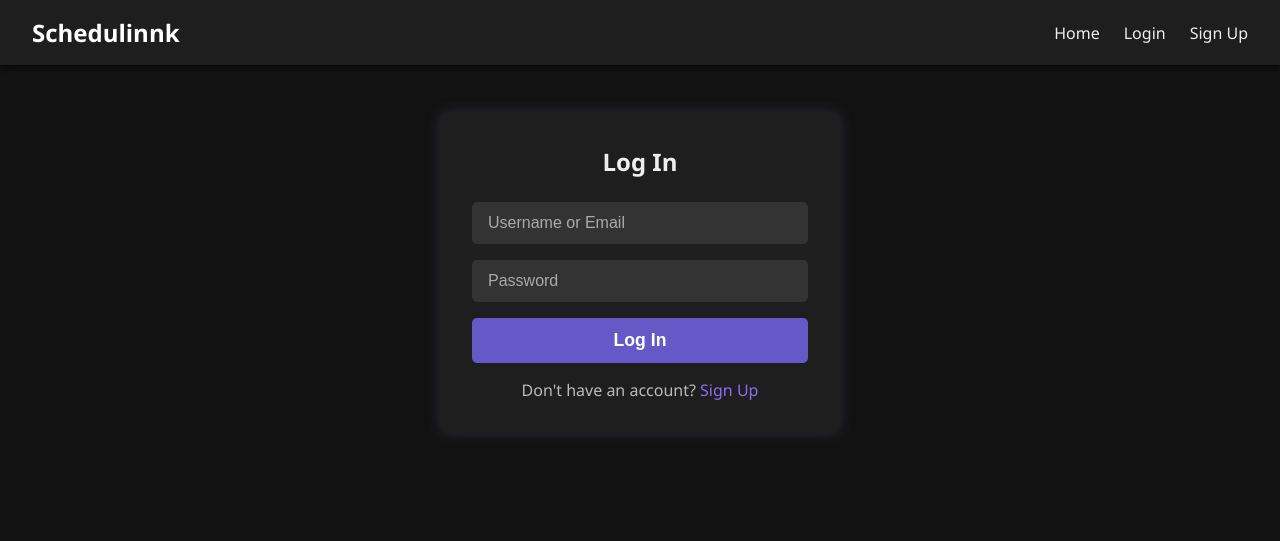
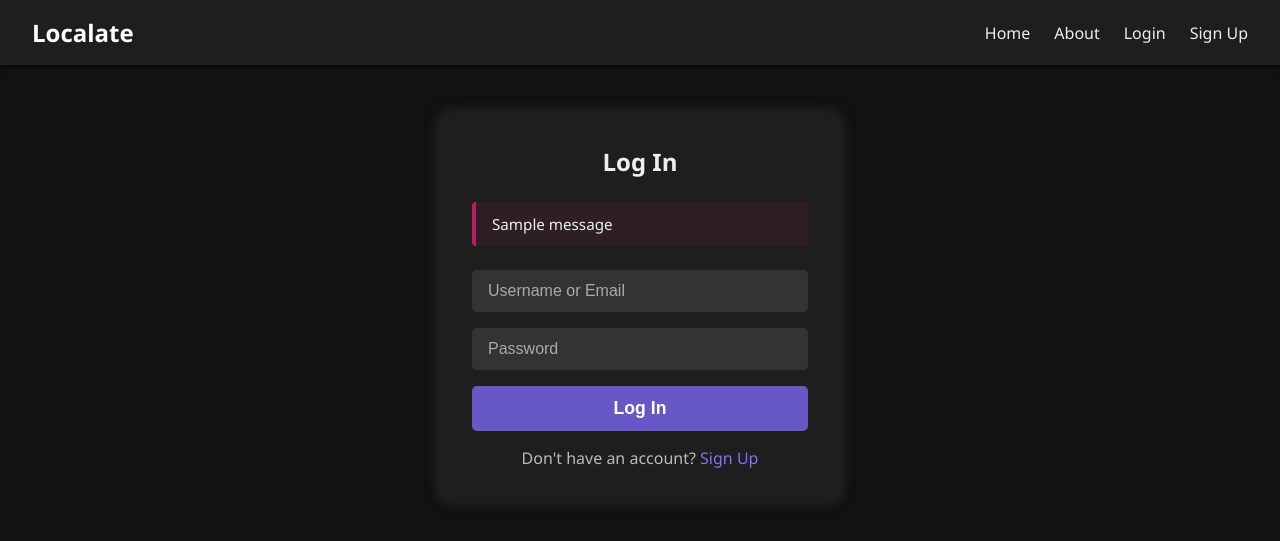
Before and after one commit to Satvir092/Localate, a Flask app: page /login in a window 1280 px wide. Shown: the top 541 px of the page. Run offline with Flask 3, Linux system fonts and the light colour scheme; one stand-in notice (Sample message) is shown.

Commit message:
Fixed sign up and login process
Sign up and login works as intended.

```diff
--- a/static/login.css
+++ b/static/login.css
@@ -65,6 +65,25 @@
   color: #6659c7;
 }
 
+.flash-messages {
+  list-style: none;
+  padding: 0;
+  margin-bottom: 1.5rem;
+  width: 100%;
+}
+
+.flash-messages li {
+  background-color: rgba(182, 30, 106, 0.1); /* subtle pink background */
+  color: #f0f0f0;
+  border-left: 4px solid #b61e6a;
+  padding: 0.75rem 1rem;
+  margin-bottom: 0.5rem;
+  text-align: left;
+  font-weight: 500;
+  font-size: 0.95rem;
+  border-radius: 4px;
+}
+
 /* Mobile adjustments */
 @media (max-width: 480px) {
   .auth-section {
--- a/templates/about.html
+++ b/templates/about.html
@@ -3,14 +3,14 @@
 <head>
   <meta charset="UTF-8" />
   <meta name="viewport" content="width=device-width, initial-scale=1" />
-  <title>About - Schedulinnk</title>
+  <title>About - Localate</title>
   <link rel="stylesheet" href="{{ url_for('static', filename='style.css') }}">
   <link rel="stylesheet" href="{{ url_for('static', filename='about.css') }}">
 </head>
 <body>
 
   <nav class="navbar">
-    <div class="nav-logo">Schedulinnk</div>
+    <div class="nav-logo">Loclalate</div>
     <input type="checkbox" id="nav-toggle" class="nav-toggle" />
     <label for="nav-toggle" class="nav-toggle-label">
       <span></span>
--- a/templates/confirm_result.html
+++ b/templates/confirm_result.html
@@ -3,13 +3,13 @@
 <head>
   <meta charset="UTF-8" />
   <meta name="viewport" content="width=device-width, initial-scale=1" />
-  <title>Email Confirmed - Schedulinnk</title>
+  <title>Email Confirmed - Localate</title>
   <link rel="stylesheet" href="{{ url_for('static', filename='style.css') }}">
   <link rel="stylesheet" href="{{ url_for('static', filename='signup.css') }}">
 </head>
 <body>
   <nav class="navbar">
-    <div class="nav-logo">Schedulinnk</div>
+    <div class="nav-logo">Localate</div>
     <input type="checkbox" id="nav-toggle" class="nav-toggle" />
     <label for="nav-toggle" class="nav-toggle-label">
       <span></span>
--- a/templates/index.html
+++ b/templates/index.html
@@ -3,7 +3,7 @@
 <head>
   <meta charset="UTF-8" />
   <meta name="viewport" content="width=device-width, initial-scale=1.0"/>
-  <title>Schedulinnk</title>
+  <title>Localate</title>
   <link rel="stylesheet" href="{{ url_for('static', filename='style.css') }}">
 </head>
 <body>
--- a/templates/login.html
+++ b/templates/login.html
@@ -3,20 +3,21 @@
 <head>
   <meta charset="UTF-8" />
   <meta name="viewport" content="width=device-width, initial-scale=1" />
-  <title>Log In - Schedulinnk</title>
+  <title>Log In - Localate</title>
   <link rel="stylesheet" href="{{ url_for('static', filename='style.css') }}">
   <link rel="stylesheet" href="{{ url_for('static', filename='login.css') }}">
 </head>
 <body>
 
   <nav class="navbar">
-    <div class="nav-logo">Schedulinnk</div>
+    <div class="nav-logo">Localate</div>
     <input type="checkbox" id="nav-toggle" class="nav-toggle" />
     <label for="nav-toggle" class="nav-toggle-label">
       <span></span>
     </label>
     <ul class="nav-links">
       <li><a href="{{ url_for('index') }}">Home</a></li>
+      <li><a href="{{ url_for('index') }}">About</a></li>
       <li><a href="{{ url_for('login') }}" class="active">Login</a></li>
       <li><a href="{{ url_for('signup') }}">Sign Up</a></li>
     </ul>
@@ -24,6 +25,15 @@
 
   <section class="auth-section">
     <h2>Log In</h2>
+      {% with messages = get_flashed_messages(with_categories=true) %}
+    {% if messages %}
+      <ul class="flash-messages">
+        {% for category, message in messages %}
+          <li class="{{ category }}">{{ message }}</li>
+        {% endfor %}
+      </ul>
+    {% endif %}
+  {% endwith %}
     <form method="POST" class="auth-form">
       <input name="username_or_email" placeholder="Username or Email" required />
       <input name="password" type="password" placeholder="Password" required />
--- a/templates/signup.html
+++ b/templates/signup.html
@@ -3,14 +3,14 @@
 <head>
   <meta charset="UTF-8" />
   <meta name="viewport" content="width=device-width, initial-scale=1" />
-  <title>Sign Up - Schedulinnk</title>
+  <title>Sign Up - Localate</title>
   <link rel="stylesheet" href="{{ url_for('static', filename='style.css') }}">
   <link rel="stylesheet" href="{{ url_for('static', filename='signup.css') }}">
 </head>
 <body>
 
   <nav class="navbar">
-    <div class="nav-logo">Schedulinnk</div>
+    <div class="nav-logo">Localate</div>
     <input type="checkbox" id="nav-toggle" class="nav-toggle" />
     <label for="nav-toggle" class="nav-toggle-label">
       <span></span>
```
Also changed, not shown: templates/confirm.html (+4 -4 lines), instance/database.db.
